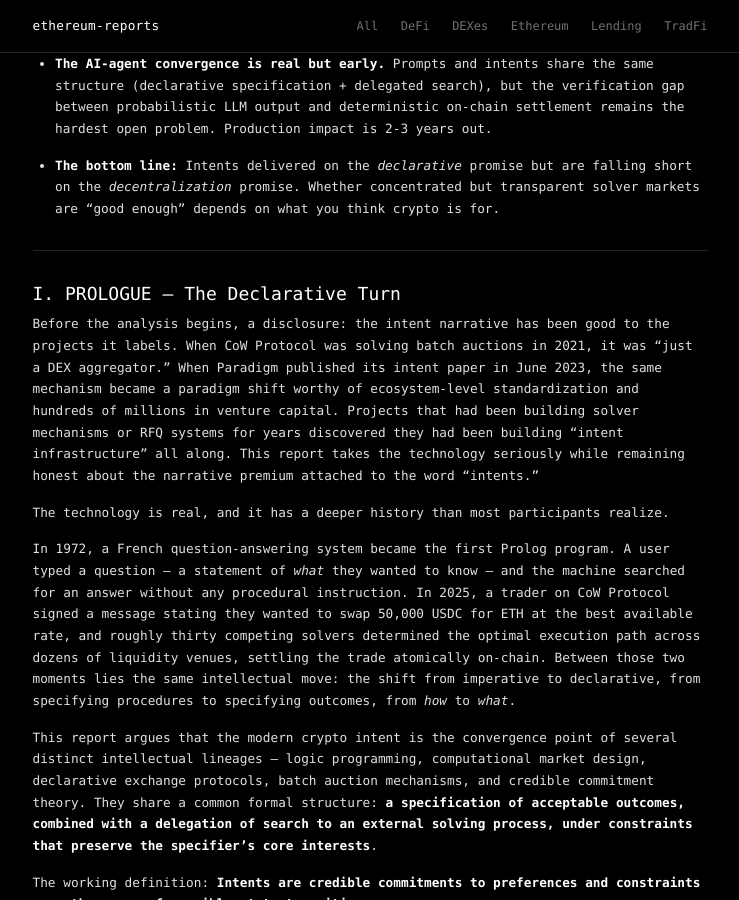
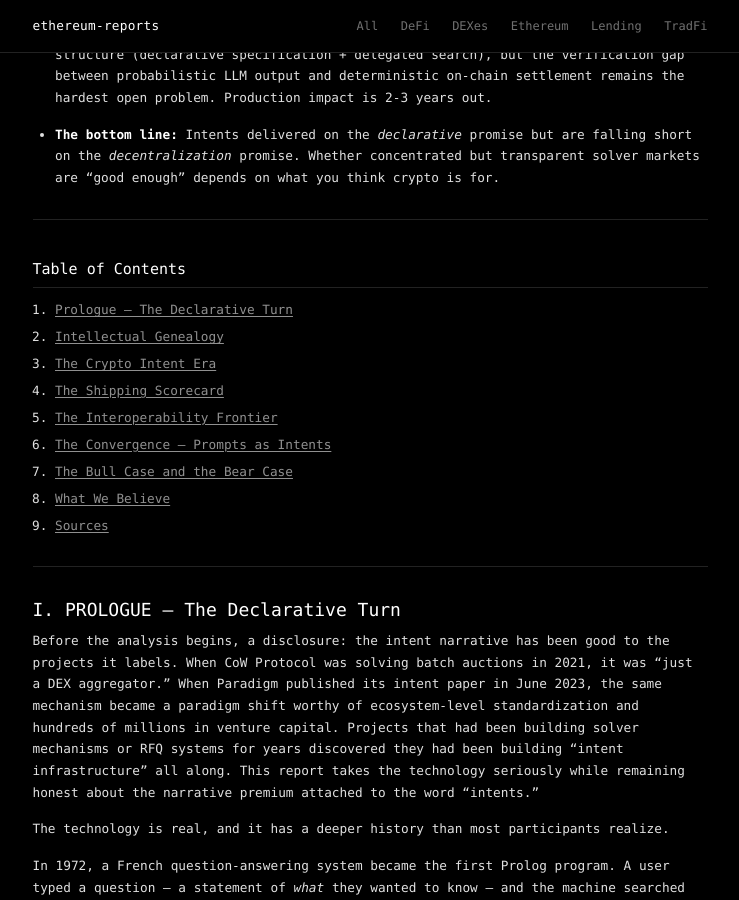
Before and after one commit to 0xapriori/ethereum-reports, a Jekyll site: the page built from defi/state-of-intents-2026.md, in a window 1280 px wide and 900 px high, scrolled down 753 px. Shown: the whole window, without its empty margins (270-1009 px from the left). Built offline with Jekyll 4.4.1, drawn with Linux system fonts in a browser that asks for light colours.

Commit message:
Add TOC and remove double horizontal line in State of Intents report
Co-Authored-By: Claude Opus 4.6 (1M context) <noreply@anthropic.com>

```diff
--- a/defi/state-of-intents-2026.md
+++ b/defi/state-of-intents-2026.md
@@ -6,8 +6,6 @@ date: 2026-03-18
 # The State of Intents: 2026
 
 *A synthesis report written by the apriori-writer agent. | March 2026*
-
----
 
 ## tl;dr
 
@@ -24,6 +22,20 @@ date: 2026-03-18
 - **The AI-agent convergence is real but early.** Prompts and intents share the same structure (declarative specification + delegated search), but the verification gap between probabilistic LLM output and deterministic on-chain settlement remains the hardest open problem. Production impact is 2-3 years out.
 
 - **The bottom line:** Intents delivered on the *declarative* promise but are falling short on the *decentralization* promise. Whether concentrated but transparent solver markets are "good enough" depends on what you think crypto is for.
+
+---
+
+## Table of Contents
+
+1. [Prologue — The Declarative Turn](#i-prologue-----the-declarative-turn)
+2. [Intellectual Genealogy](#ii-intellectual-genealogy)
+3. [The Crypto Intent Era](#iii-the-crypto-intent-era)
+4. [The Shipping Scorecard](#iv-the-shipping-scorecard)
+5. [The Interoperability Frontier](#v-the-interoperability-frontier)
+6. [The Convergence — Prompts as Intents](#vi-the-convergence-----prompts-as-intents)
+7. [The Bull Case and the Bear Case](#vii-the-bull-case-and-the-bear-case)
+8. [What We Believe](#viii-what-we-believe)
+9. [Sources](#ix-sources)
 
 ---
 
```
